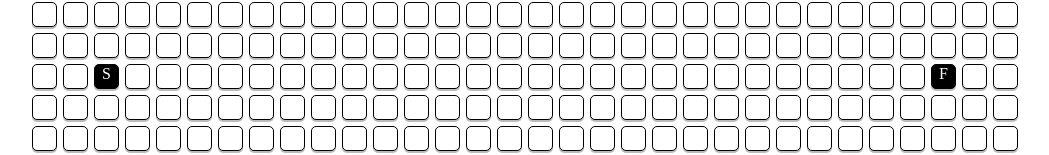
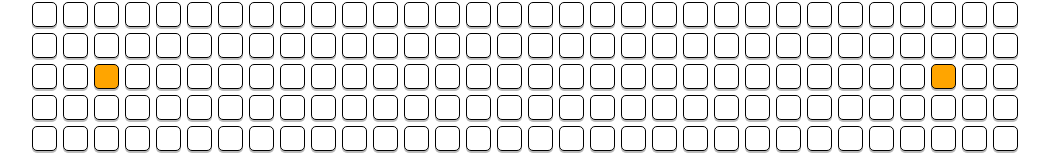
Before and after one commit to markcmlee/Pathfinding-Visualizer-React, a React app: page / in a window 1280 px wide. Shown: the part 339-494 px from the top of the page, without its empty margins (115-1164 px from the left). Built offline with nearby package versions, Linux system fonts and the light colour scheme.

Commit message:
can change start and end points

```diff
--- a/src/components/Board/Board.js
+++ b/src/components/Board/Board.js
@@ -4,6 +4,7 @@ import {
   REACTKEYS,
   ITEM_CLICKED,
   ITEM_INITIAL,
+  ITEM_FIXED,
 } from "../../actionTypes";
 import { Context } from "../../Context";
 import Node from "../Node/Node.js";
@@ -13,37 +14,61 @@ const Board = () => {
   const context = useContext(Context);
   const { start, finish, updateNode } = context;
   const [isClicking, setIsClicking] = useState(false);
-
+  const [clickingWall, setClickingWall] = useState(false);
+  const [changingEndpoints, setChangingEndpoints] = useState({
+    start: false,
+    finish: false,
+  });
   // console.log("start", start);
   // console.log("finish", finish);
   // console.log("BOARD", BOARD);
   // console.log("REACTKEYS", REACTKEYS);
 
   const onMouseDown = (e) => {
-    const ridx = e.target.dataset.ridx;
-    const cidx = e.target.dataset.cidx;
-    // console.log(ridx, cidx);
+    const { ridx, cidx } = e.target.dataset;
     setIsClicking(true);
+    if (e.target.dataset.type === ITEM_CLICKED) setClickingWall(true);
+    else if (ridx == start.current.x && cidx == start.current.y)
+      setChangingEndpoints({ start: true, finish: false });
+    else if (ridx === finish.current.x && cidx === finish.current.y) {
+      setChangingEndpoints({ start: false, finish: true });
+    }
   };
 
-  const onMouseUp = () => {
+  const onMouseUp = (e) => {
     setIsClicking(false);
+    setClickingWall(false);
+    const { ridx, cidx } = e.target.dataset;
+    setChangingEndpoints({ start: false, finish: false });
   };
 
   const createWall = (e, mouseMove) => {
     if (e.target.className !== "boardNode") return;
     const { type } = e.target.dataset;
     if (type !== ITEM_INITIAL && type !== ITEM_CLICKED) return;
-    const ridx = e.target.dataset.ridx;
-    const cidx = e.target.dataset.cidx;
+    const { ridx, cidx } = e.target.dataset;
+    const itemType = clickingWall ? ITEM_INITIAL : ITEM_CLICKED;
 
-    // console.log("TYPEPEPEPEPEP", type);
-    const itemType =
-      type === ITEM_CLICKED && !mouseMove ? ITEM_INITIAL : ITEM_CLICKED;
+    if (changingEndpoints.start || changingEndpoints.finish) {
+      const formerX = changingEndpoints.start
+        ? start.current.x
+        : finish.current.x;
+      const formerY = changingEndpoints.start
+        ? start.current.y
+        : finish.current.y;
 
-    // e.target.dataset.type = itemType;
+      updateNode(formerX, formerY, ITEM_INITIAL);
+      const next = { x: ridx, y: cidx };
+      if (changingEndpoints.start) {
+        start.current = next;
+      } else {
+        finish.current = next;
+      }
 
-    updateNode(ridx, cidx, itemType);
+      updateNode(next.x, next.y);
+    } else {
+      updateNode(ridx, cidx, itemType);
+    }
   };
 
   const onMouseMove = (e) => {
--- a/src/components/Node/Node.js
+++ b/src/components/Node/Node.js
@@ -19,15 +19,22 @@ const Node = ({ rowIdx, colIdx }) => {
 
   setItemCache.current[REACTKEYS[rowIdx][colIdx]] = setType;
 
+  // if (
+  //   (rowIdx === start.current.x && colIdx === start.current.y) ||
+  //   (rowIdx === finish.current.x && colIdx === finish.current.y)
+  // )
+  //   setType(ITEM_FIXED);
+
   const setColor = () => {
     if (
       (rowIdx === start.current.x && colIdx === start.current.y) ||
       (rowIdx === finish.current.x && colIdx === finish.current.y)
     )
-      return "black";
+      return FIXED_COLOR;
 
     if (type === ITEM_VISITED) return VISITED_COLOR;
     if (type === ITEM_CLICKED) return CLICKED_COLOR;
+    if (type === ITEM_FIXED) return FIXED_COLOR;
 
     return INITIAL_COLOR;
   };
@@ -37,36 +44,28 @@ const Node = ({ rowIdx, colIdx }) => {
   if (rowIdx === start.current.x && colIdx === start.current.y) {
     return (
       <div
-        data-type="string"
+        data-type={ITEM_FIXED}
         data-ridx={rowIdx}
         data-cidx={colIdx}
         style={{
           backgroundColor: setColor(),
-          color: "white",
-          textAlign: "center",
         }}
         className="boardNode"
-      >
-        S
-      </div>
+      />
     );
   }
 
   if (rowIdx === finish.current.x && colIdx === finish.current.y) {
     return (
       <div
-        data-type="string"
+        data-type={ITEM_FIXED}
         data-ridx={rowIdx}
         data-cidx={colIdx}
         style={{
           backgroundColor: setColor(),
-          color: "white",
-          textAlign: "center",
         }}
         className="boardNode"
-      >
-        F
-      </div>
+      />
     );
   }
 
```
